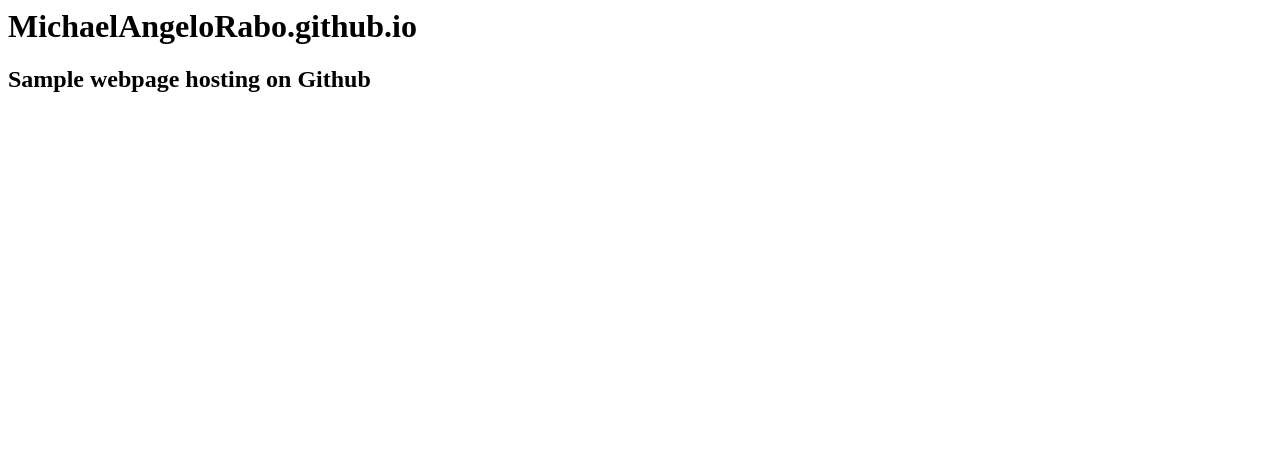
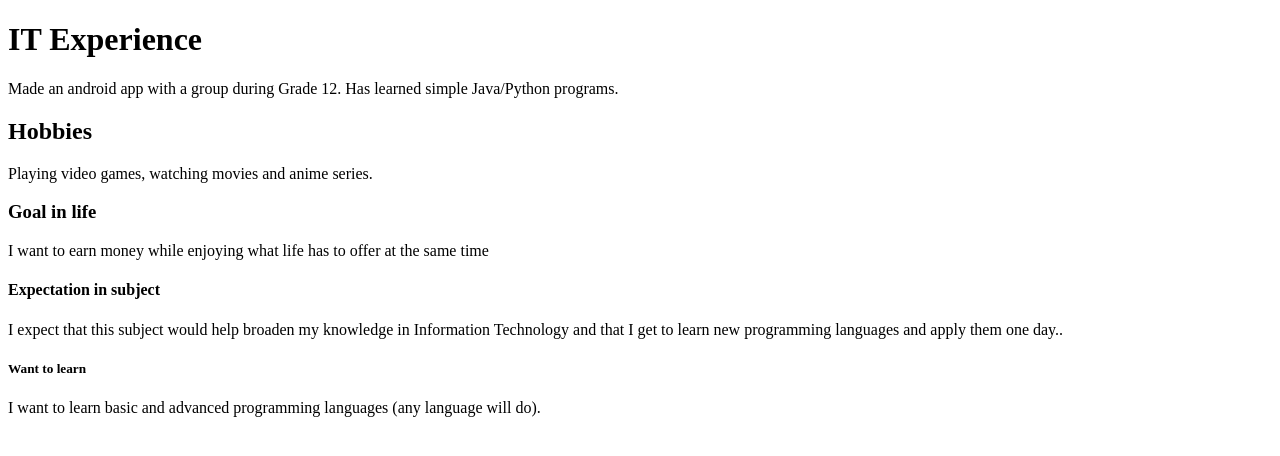
Before and after one commit to MichaelAngeloRabo/MichaelAngeloRabo.github.io, a plain HTML site: page index.html in a window 1280 px wide. Drawn offline with Linux system fonts and the light colour scheme.

Commit message:
Update index.html

```diff
--- a/index.html
+++ b/index.html
@@ -1,4 +1,25 @@
+<!DOCTYPE html>
 <html>
-  <h1> MichaelAngeloRabo.github.io </h1>
-  <h2>Sample webpage hosting on Github </h2>
+<head>
+<title>My Introduction</title>
+</head>
+<body>
+
+
+<h1>IT Experience</h1>
+<p>Made an android app with a group during Grade 12. Has learned simple Java/Python programs.</p>
+
+<h2>Hobbies</h2>
+<p>Playing video games, watching movies and anime series.</p>
+
+<h3>Goal in life</h3>
+<p>I want to earn money while enjoying what life has to offer at the same time</p>
+
+<h4>Expectation in subject</h4>
+<p>I expect that this subject would help broaden my knowledge in Information Technology and that I get to learn new programming languages and apply them one day..</p>
+
+<h5>Want to learn</h5>
+<p>I want to learn basic and advanced programming languages (any language will do).</p>
+
+</body>
 </html>
```
